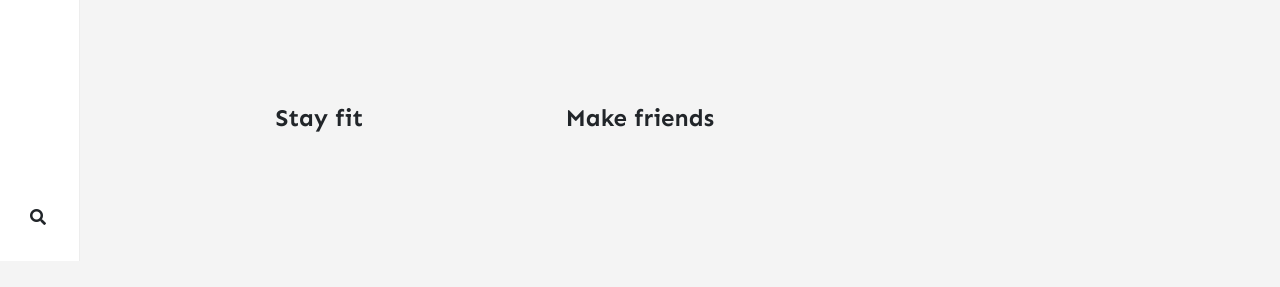
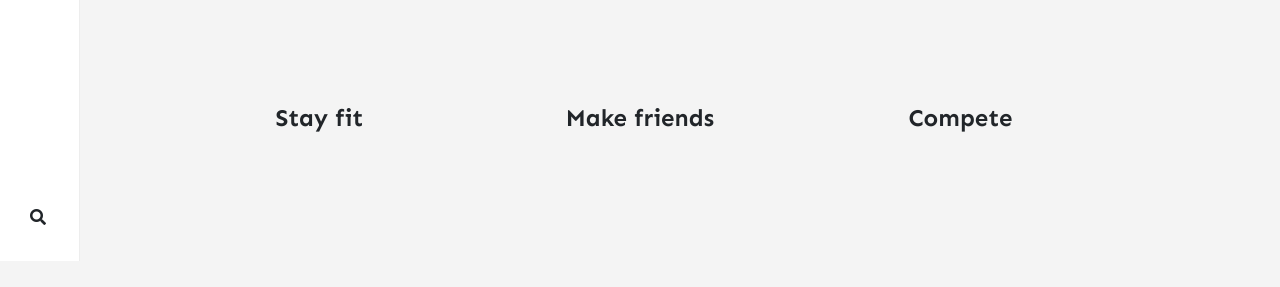
Before and after one commit to stackbit-projects/blue-triceratops-4f502, a Jekyll site: the page built from _pages/about.md, in a window 1280 px wide. Shown: the part 639-926 px from the top of the page. Built offline with Jekyll 4.4.1, drawn with Linux system fonts in a browser that asks for light colours; nearby versions of some CDN libraries; comment, search, counter and statistics services are not loaded.

Commit message:
home.html: changed

```diff
--- a/_layouts/home.html
+++ b/_layouts/home.html
@@ -55,6 +55,9 @@ permalink: "/home.html"
         <div class="three-column">
             <h4>Make friends</h4>
         </div>
+        <div class="three-column">
+            <h4>Compete</h4>
+        </div>
     </div>
 </div>
 
```
